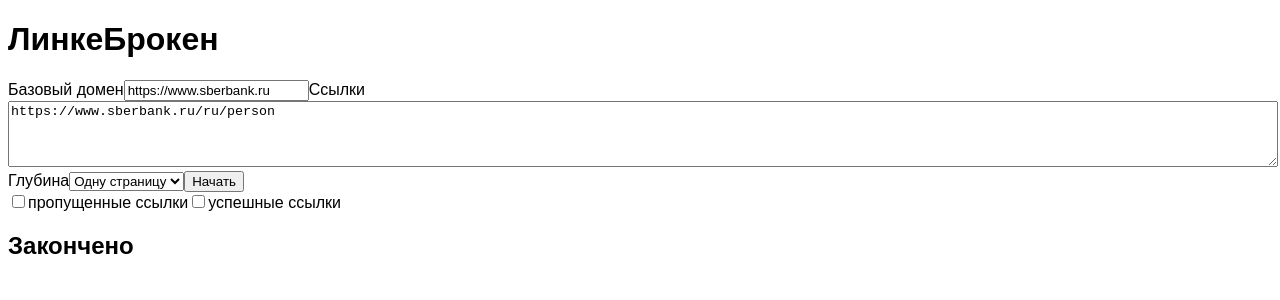
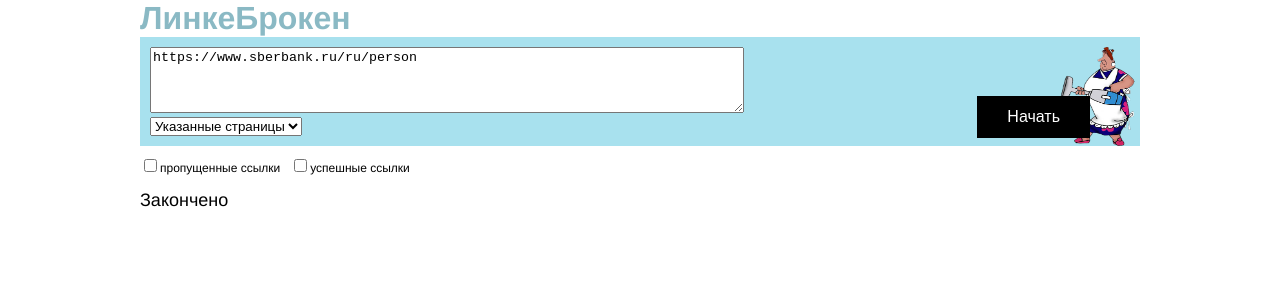
Before and after one commit to 1LisaW/linkebroken, a React app: page / in a window 1280 px wide. Shown: the top 300 px of the page. Built offline with nearby package versions, Linux system fonts and the light colour scheme.

Commit message:
feat: new brand style

```diff
--- a/config.js
+++ b/config.js
@@ -1,6 +1,8 @@
 module.exports = {
     // TODO не в демо - только наши домены?
     linksToSkip: [
+        /^tel:/,
+        /^mailto:/,
         // skip the news and some garbage
         /newsID=/,
         /portalserver\/sb-portal-ru/,
@@ -19,7 +21,8 @@ module.exports = {
         // lk
         /(online\.sberbank\.ru)/,
         'lk2.service.nalog.ru',
-        // metrics
+        // metrics & services
+        // TODO zen.yandex?
         /(yandex\.ru|google\.com|google-analytics\.com|googletagmanager\.com)/i,
     ]
 };
--- a/src/App.css
+++ b/src/App.css
@@ -1,3 +1,15 @@
-html {
-    font-family: Arial;
+html, body {
+    padding: 0;
+    margin: 0;
+    font-family: Helvetica, Arial, sans-serif;
 }
+
+h1 {
+    margin: 0;
+    color: #8ab9c4;
+}
+
+.app {
+    max-width: 1000px;
+    margin: 0 auto;
+}
--- a/src/App.jsx
+++ b/src/App.jsx
@@ -109,7 +109,7 @@ export default function App() {
     });
 
     return (
-        <div>
+        <div className="app">
             <h1>ЛинкеБрокен</h1>
             <Form options={options} onChange={setOptions} onStart={() => {
                 handleStart(options, setOptions, results, setResults);
--- /dev/null
+++ b/src/Form.css
@@ -0,0 +1,30 @@
+.form {
+    position: relative;
+    padding: 10px;
+    margin: 0;
+    background: #a8e1ee url('./freken.png') no-repeat;
+    background-position: right bottom;
+    background-size: 87px 100px;
+
+    &__urls {
+        width: 60%;
+        height: 60px;
+    }
+
+    &__button {
+        cursor: pointer;
+        position: absolute;
+        font-size: 16px;
+        padding: 12px 30px;
+        right: 5%;
+        bottom: 8px;
+        background: #000;
+        color: #FFF;
+        border: 0;
+        box-shadow: none;
+
+        &:hover {
+            background: #3f565b;
+        }
+    }
+}
--- a/src/Form.jsx
+++ b/src/Form.jsx
@@ -1,8 +1,10 @@
 import React from 'react';
 
+import './Form.css';
+
 const DEPTH = {
-    'Весь сайт': 20, // максимлаьная глубина?
-    'Одну страницу': 0,
+    'Весь сайт в глубину': 20, // максимлаьная глубина?
+    'Указанные страницы': 0,
 };
 
 export default function Form({
@@ -11,32 +13,19 @@ export default function Form({
     onStart,
 }) {
     return (
-        <form>
-            <label>
-                Базовый домен
-                <input
-                    name="domain"
-                    value={options.hostname}
-                    onChange={event => onChange({
-                        ...options,
-                        hostname: event.target.value,
-                    })}
-                />
-            </label>
-            <label>
-                Ссылки
+        <form className="form">
+            <div>
                 <textarea
                     name="urls"
-                    style={{ width: '100%', height: '60px' }}
+                    className="form__urls"
                     value={options.urls}
                     onChange={event => onChange({
                         ...options,
                         urls: event.target.value,
                     })}
                 />
-            </label>
-            <label>
-                Глубина
+            </div>
+            <div>
                 <select
                     name="depth"
                     value={options.depth}
@@ -54,8 +43,9 @@ export default function Form({
                         </option>
                     ))}
                 </select>
-            </label>
+            </div>
             <button
+                className={`form__button form__button_${options.started ? 'disabled': ''}`}
                 type="button"
                 disabled={options.started ? 'disabled': ''}
                 onClick={onStart}
--- a/src/Results.css
+++ b/src/Results.css
@@ -1,33 +1,56 @@
 .results {
+    margin: 10px 0 0;
+    font-size: 12px;
+
+    &__filter {
+        cursor: pointer;
+        margin-right: 10px;
+    }
+
     ul {
         padding-left: 20px;
         list-style: none;
     }
 
+    li {
+        margin-top: 10px;
+    }
+
+    li li {
+        margin-top: 8px;
+    }
+
+    h2, h3 {
+        font-weight: normal;
+    }
+
     &__page {
-        color: #FFF;
+        color: #000;
         padding: 1px 2px;
 
         &_ok {
-            background: green;
+            background: #b4deae;
         }
+
         &_broken {
-            background: red;
+            background: #ff907d;
         }
     }
 
     &__link {
-        color: #FFF;
+        color: #000;
         padding: 1px 2px;
 
         &_ok {
-            background: green;
+            background: #9cde97;
         }
+
         &_broken {
-            background: red;
+            background: #ffc5b0;
         }
+
         &_skipped {
-            background: orange;
+            background: #ffdca6;
         }
     }
 }
--- a/src/Results.jsx
+++ b/src/Results.jsx
@@ -19,14 +19,14 @@ export default function Results({
     return (
         <div className="results">
             <form>
-                <label>
+                    <label className="results__filter">
                     <input name="skipped" type="checkbox" value="1" checked={filters.skipped} onChange={() => setFilters({
                         ...filters,
                         skipped: !filters.skipped,
                     })}/>
                     пропущенные ссылки
                 </label>
-                <label>
+                <label className="results__filter">
                     <input name="ok" type="checkbox" value="1" checked={filters.ok} onChange={() => setFilters({
                         ...filters,
                         ok: !filters.ok,
```
Also changed, not shown: src/freken.png (added).
